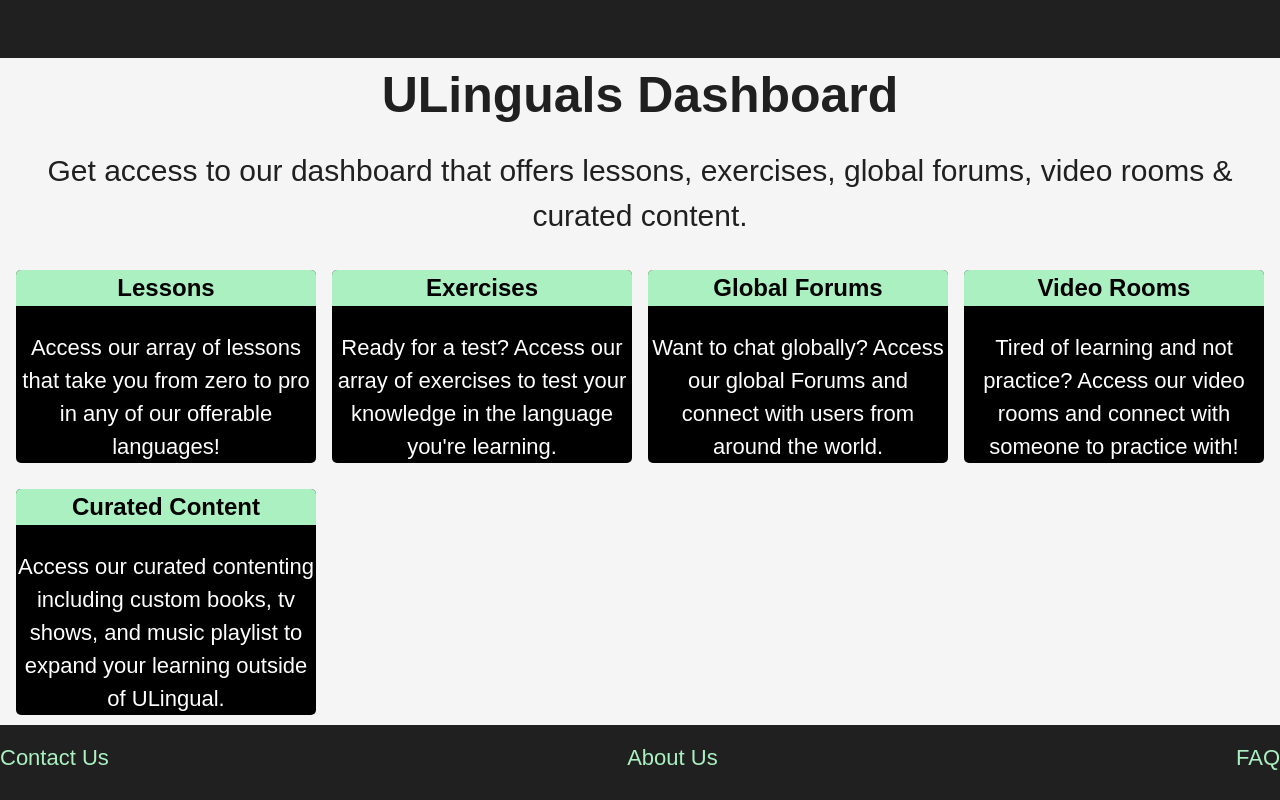
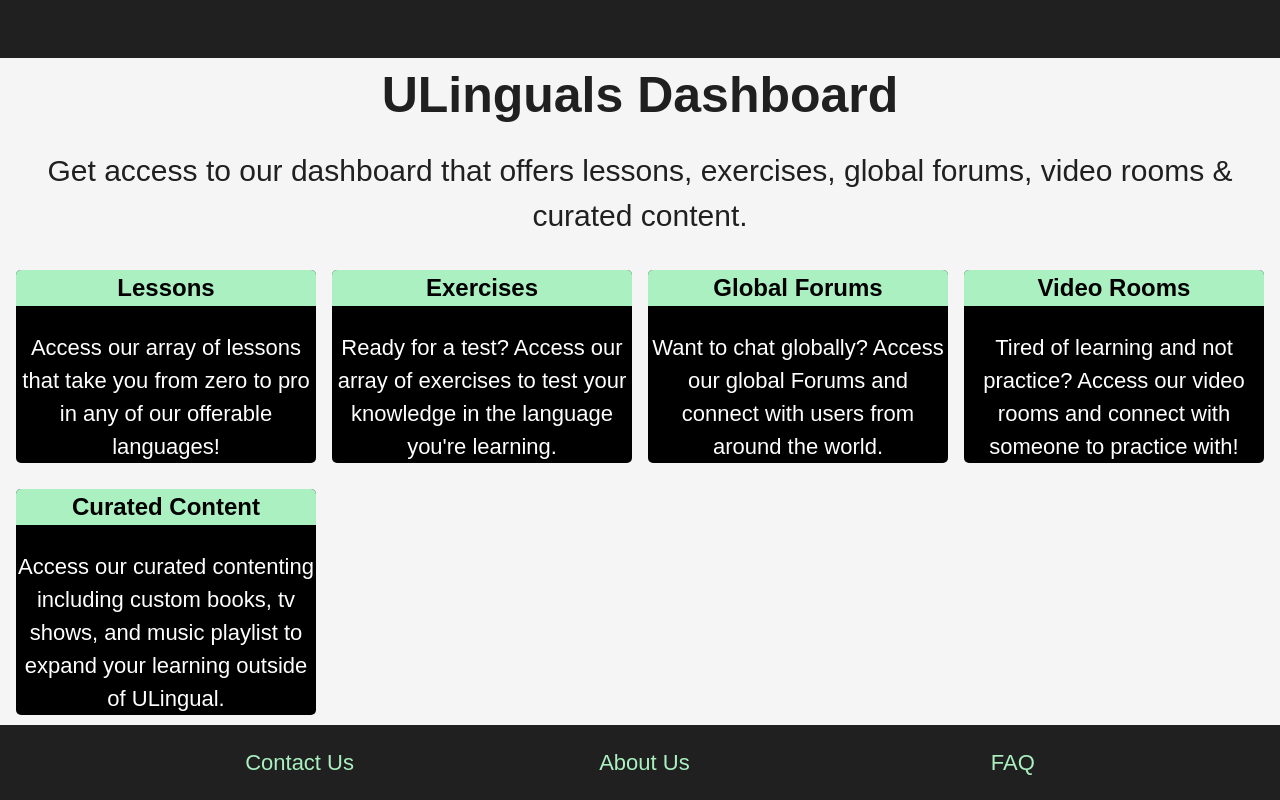
Before and after one commit to Steven-Vasquez/ULingual, a React (Create React App) app in the folder Milestones/M4/BetaPrototype/my-app/: page / in a window 1280 px wide. Shown: the part 742-1542 px from the top of the page. Built offline with nearby package versions, Linux system fonts and the light colour scheme; no server answers; a web font is replaced by a local one.

Commit message:
footing position adjustment

```diff
--- a/Milestones/M4/BetaPrototype/my-app/src/components/Footer.js
+++ b/Milestones/M4/BetaPrototype/my-app/src/components/Footer.js
@@ -5,18 +5,16 @@ import { Link } from 'react-router-dom';
 
 function Footer() {
     return(
-    <footer>
-        <ul className="footing-item">
-            <li>
-                <Link to="ContactUs">Contact Us</Link>
-            </li>
-            <li>
-                <Link to="AboutUs">About Us</Link>
-            </li>
-            <li>
+    <footer className="footing">
+        <div className='footing-item'>
+                <Link to="ContactUs">Contact Us </Link>
+            </div>
+            <div className='footing-item-focus'>
+                <Link to="AboutUs">About Us </Link>
+            </div>
+            <div className='footing-item'>
                 <Link to="FAQ">FAQ</Link>
-            </li>
-        </ul>
+            </div>
     </footer>
         /* FOOTER
         * - ULingual actions:
--- a/Milestones/M4/BetaPrototype/my-app/src/components/stylesheets/Footer.css
+++ b/Milestones/M4/BetaPrototype/my-app/src/components/stylesheets/Footer.css
@@ -4,19 +4,27 @@ footer{
     height: 75px;
 
 }
-.footing-item{
+
+.footing{
     display: flex;
-    justify-content: space-between;
+    flex-direction: row;
+    flex-wrap: wrap;
+    justify-content: space-evenly;
     align-items: center;
-    padding-top: 1em;
 
 }
 
+.footing-item{
+    font-size: 22px;
+    box-sizing: border-box;
 
-.footing-item li{
+}
+.footing .footing-item-focus{
     font-size: 22px;
+    margin-right: 3.5rem;
 }
 
-.footing-item li :hover{
-    color: white;
+.footing a:hover{
+    color:white;
+
 }
```
